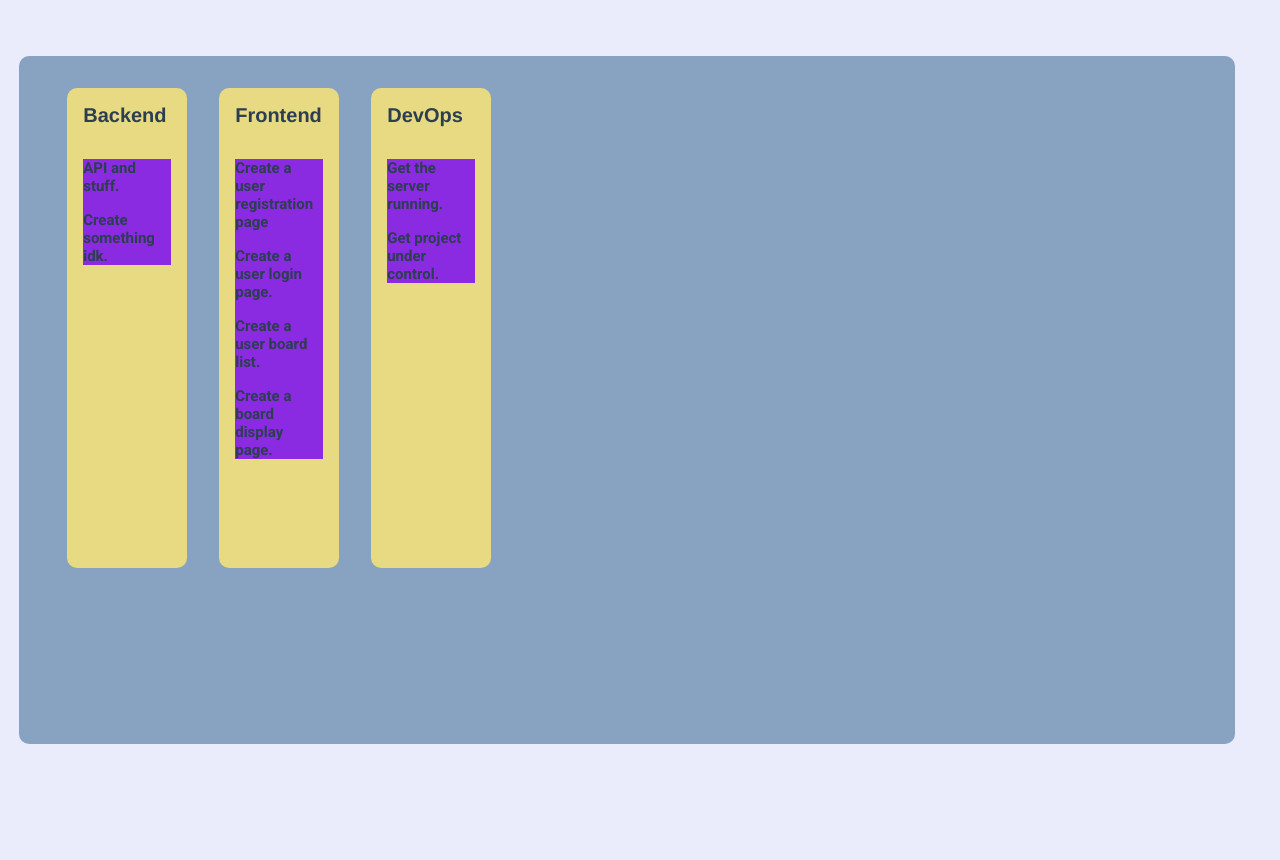
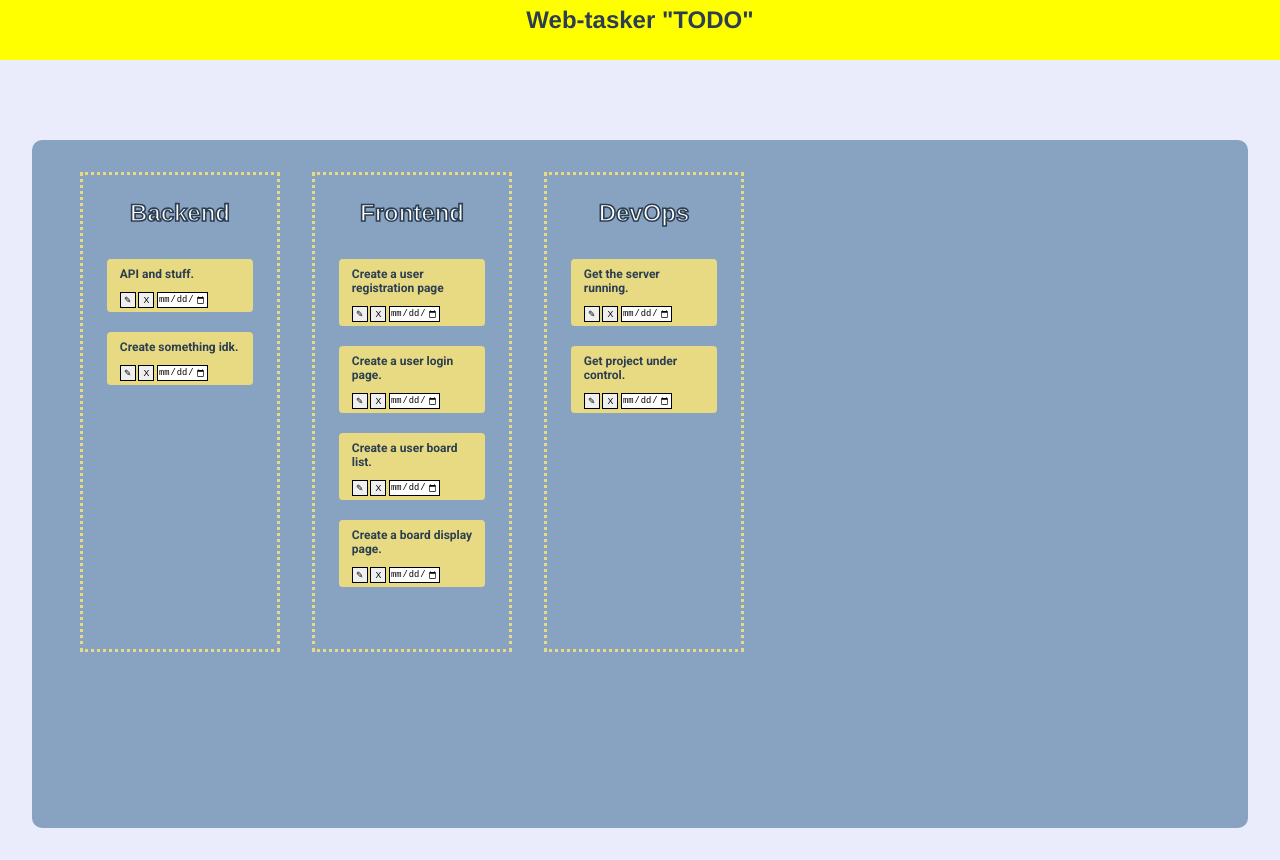
Before and after one commit to DimaUpGrade/NoteClip-frontend-, a Vue app: page /board/1 in a window 1280 px wide. Before the commit the page ends 800 px from the top, so only its background shows below. Built offline with nearby package versions, Linux system fonts and the light colour scheme.

Commit message:
Some troubles with API connection

```diff
--- a/public/index.html
+++ b/public/index.html
@@ -7,6 +7,7 @@
     <link rel="icon" href="<%= BASE_URL %>favicon.ico">
     <!-- <title><%= htmlWebpackPlugin.options.title %></title> -->
     <title>NoteClip</title>
+    <script src="https://cdn.jsdelivr.net/npm/axios/dist/axios.min.js"></script>
   </head>
   <body>
     <noscript>
--- a/src/App.vue
+++ b/src/App.vue
@@ -19,10 +19,10 @@
 body {
   display: flex;
   justify-content: center;
-  align-items: center;
+  /* align-items: center; */
   flex-direction: column;
   height: 100vh;
-  width: 98vw;
+  width: calc(100vw - scrollbarWidth);
 }
 
 #app {
--- /dev/null
+++ b/src/components/BoardHeader.vue
@@ -0,0 +1,34 @@
+<template>
+    <div class="header_elements_zero header-div">
+        <h1 class="header_elements_zero header-h1">{{ title }}</h1>
+    </div>
+</template>
+
+<script>
+    export default {
+        props: ['title']
+    }
+</script>
+
+<style scoped>
+    .header_elements_zero {
+        padding: 0;
+        margin: 0;
+    }
+
+    .header-h1 {
+        font-size: 3vh;
+    }
+
+    .header-div {
+        display: flex;
+        align-items: center;
+        justify-content: center;
+        width: calc(100vw - scrollbarWidth);
+        height: 10vh;
+        margin: 5vh 0 10vh 0;
+        padding: 5vh 0;
+        background-color: yellow;
+    }
+
+</style>
--- a/src/components/ColumnItem.vue
+++ b/src/components/ColumnItem.vue
@@ -43,14 +43,21 @@ export default {
 
 .div_column {
     height: 60vh;
-    background-color: var(--primary);
-    width: 15vh;
-    padding: 1rem;
-    border-radius: 10px;
+    /* background-color: var(--primary); */
+    width: 25vh;
+    padding: 3vh;
+    /* border-radius: 10px; */
+    border: 3px dotted var(--primary);
+
 }
 
 .h2_column_title {
-    font-size: 20px;
+    font-size: 3.0vh;
+    /* text-decoration: underline; */
+    text-align: center;
+    color: white;
+    -webkit-text-stroke: 0.2vh var(--text);
+
 }
 
 </style>
--- a/src/components/TaskItem.vue
+++ b/src/components/TaskItem.vue
@@ -1,6 +1,11 @@
 <template>
     <div class="task_div">
-        <p>{{ task.title }}</p>
+        <p class="task_p">{{ task.title }}</p>
+        <div style="display: inline-flex;">
+            <button class="edit_button">✎</button>
+            <button class="delete_button">X</button>
+            <input class="date_selector" type="date">
+        </div>
     </div>
 </template>
 
@@ -23,8 +28,38 @@ export default {
 <style scoped>
 
 .task_div {
-    margin-top: 1rem;
+    margin-top: 20px;
+    background-color: var(--primary);
+    border-radius: 0.3vw;
+}
 
+.task_p {
+    font-size: 1.5vh;
+    padding: 1vh 1vw;
+}
+
+button {
+    border: 0.1vw solid black;
+    font-size: 1.1vh;
+    width: 2vh;
+    height: 2vh;
+}
+
+.edit_button {
+    margin: 0 0 0.5vh 1vw;
+}
+
+.delete_button {
+    margin: 0 0 0 0.2vw;
+}
+
+.date_selector {
+    width: 4vw;
+    height: 2vh;
+    border-radius: 0px;
+    border: 0.1vw solid black;
+    font-size: 1.1vh;
+    margin: 0 0 0 0.2vw;
 }
 
 </style>
--- a/src/components/TaskList.vue
+++ b/src/components/TaskList.vue
@@ -22,7 +22,7 @@ export default {
 
 .task_list {
     margin-top: 2rem;
-    background-color: blueviolet;
+    /* background-color: blueviolet; */
     font-size: 15px;
 }
 
--- a/src/views/Board.vue
+++ b/src/views/Board.vue
@@ -2,7 +2,9 @@
     <!-- <header>
         asd
     </header> -->
+    <BoardHeader v-bind:title="title" />
     <div id="main_div_board">
+
         <ColumnList v-bind:board="board" />
     </div>
     <!-- {{ board.id }} -->
@@ -12,29 +14,32 @@
 // убрать, когда будет через апи
 import board_1 from '../test_data/board-1.json'
 import board_2 from '../test_data/board-2.json'
-
+import BoardHeader from '@/components/BoardHeader.vue'
 import ColumnList from '@/components/ColumnList.vue'
 
 export default {
     data() {
         return {
             board: {},
+            title: "penis",
         }
     },
     methods: {
 
     },
     components: {
-        ColumnList
+        ColumnList, BoardHeader
     },
     created() {
         const id = this.$route.params.id;
 
         // Здесь будет вызываться апи к доске по id
         if (id == 1) {
+            this.title = board_1.title
             this.board = board_1.columns
         }
         else if (id == 2) {
+            this.title = board_2.title
             this.board = board_2.columns
         }
     }
@@ -44,10 +49,16 @@ export default {
 
 <style scoped>
 
+body {
+    padding: auto 0;
+}
+
+
 #main_div_board {
     display: flex;
     align-items: top;
     padding: 1rem 0;
+    margin: 2em auto;
     justify-content: center;
     height: 86vh;
     width: 95vw;
--- a/src/views/Boards.vue
+++ b/src/views/Boards.vue
@@ -7,14 +7,25 @@
 </template>
 
 <script>
+
 import BoardList from '@/components/BoardList.vue'
-import user_boards from '../test_data/user-boards.json'
+// import user_boards from '../test_data/user-boards.json'
+import axios from 'axios';
+// import { response } from 'express';
+
+
 
 export default {
     name: 'Boards',
+    mounted() {
+        axios
+            .get('http://localhost:10000/api/user-boards/')
+            .then(response => this.boards = response.data);
+    },
+
     data () {
         return {
-            boards: user_boards
+            boards: []
         }
     },
     components: {
--- a/src/views/LogIn.vue
+++ b/src/views/LogIn.vue
@@ -11,30 +11,65 @@
                 <input type="text" id="password">
             </div>
 
+
+        </div>
+
+        <div>
+            <h2 id="status_h2">{{ status }}</h2>
         </div>
 
         <input type="button" id="submit-button" @click="loginAccount" value="Войти">
         <router-link to="/registration" tag="button">Нет аккаунта? Зарегистрируйтесь прямо сейчас!</router-link>
-        <router-view/>
+        <router-view />
     </div>
 </template>
 
 <script>
 import { logicalExpression } from '@babel/types';
 import router from '../router';
+import axios from 'axios';
+
+axios.defaults.xsrfCookieName = 'csrfToken';
+axios.defaults.xsrfHeaderName = 'X-CSRFToken';
+
+
 
 export default {
-    data () {
-
+    data() {
+        return {
+            status: ""
+        };
     },
     methods: {
-        loginAccount () {
-            if (login.value == "user" & (password.value == "pass")) {
-                router.push({ path: '/board-list'})
-            }
-            else {
-                alert("Неверные данные авторизации!")
-            }
+        loginAccount() {
+            // if (login.value == "user" & (password.value == "pass")) {
+            //     router.push({ path: '/board-list'})
+            // }
+            // else {
+            //     alert("Неверные данные авторизации!")
+            // }
+
+            axios.post('http://localhost:10000/api/login/', {
+                username: login.value,
+                password: password.value
+            })
+                .then((response) => {
+                    // alert(response);
+                    alert(login.value);
+                    alert(password.value);
+                    alert(response.data.username);
+                    router.push({ path: '/board-list'})
+
+                })
+                .catch((error) => {
+                    if (error.response.status == '500') {
+                        // alert("penis");
+                        this.status = "Неверные данные авторизации!";
+                    }
+                    // alert(error.response.data);
+                    console.log(error);
+                });
+
         }
     }
 }
@@ -49,4 +84,9 @@ body {
 h1 {
     margin-bottom: 10vh;
 }
+
+#status_h2 {
+    margin-top: 5vh;
+    color: red;
+}
 </style>
```
